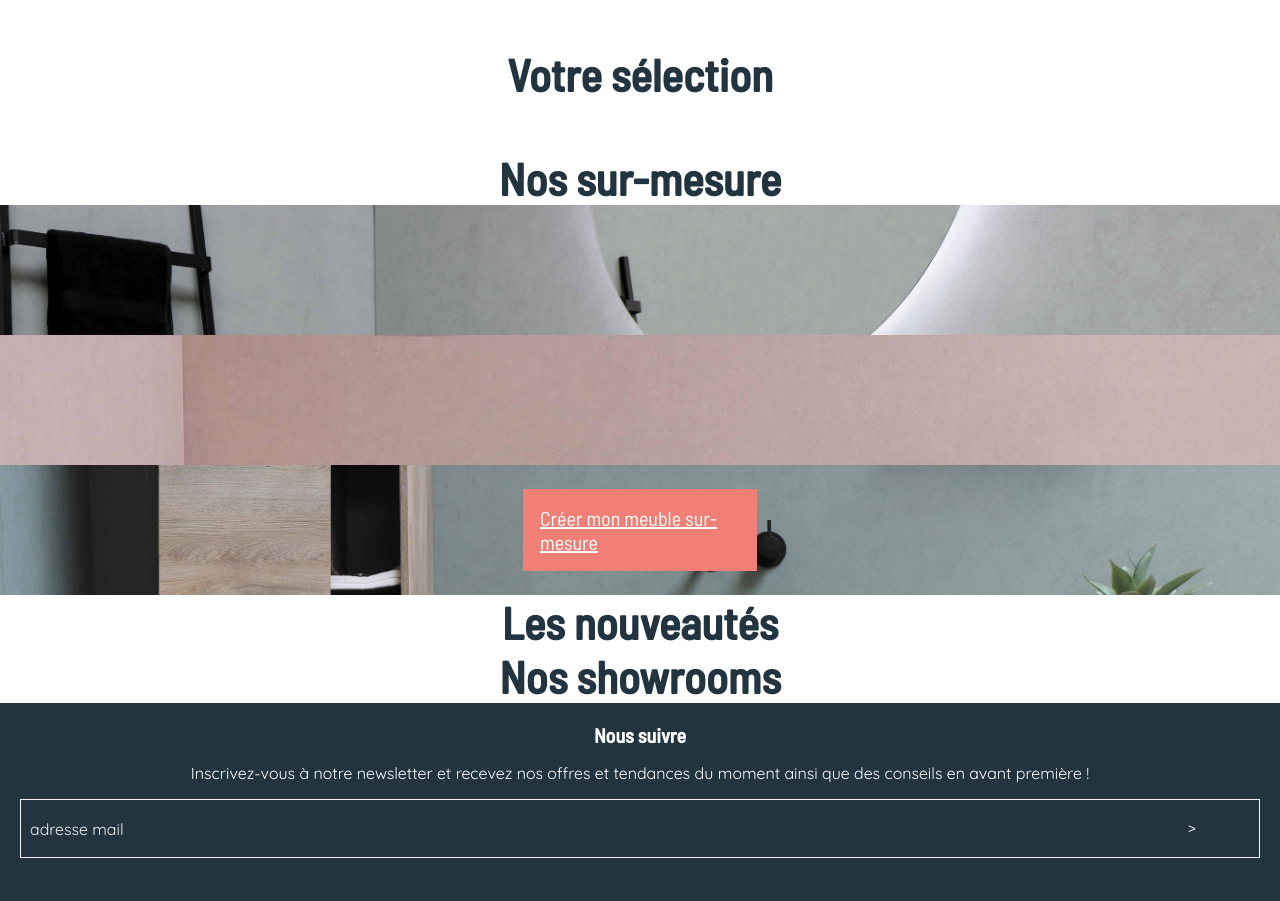
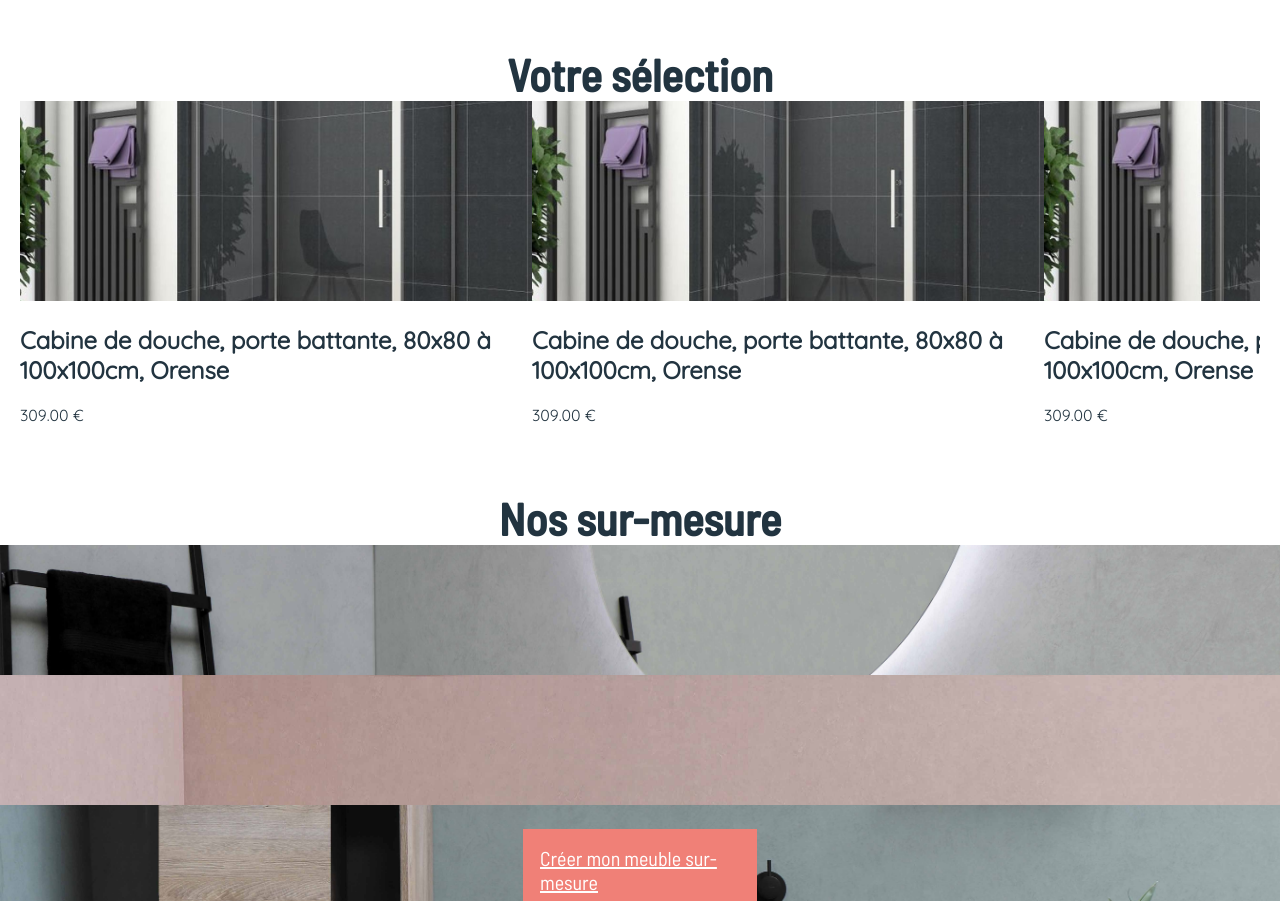
Before and after one commit to Manon-Bonnet/baniera, a plain HTML site: page index.html in a window 1280 px wide. Shown: the part 1018-1919 px from the top of the page. Drawn offline with Linux system fonts and the light colour scheme.

Commit message:
[hml/css] slider structure

```diff
--- a/index.html
+++ b/index.html
@@ -473,10 +473,34 @@
 
     <section>
       <h1>Votre sélection</h1>
-      <div>
-        <article></article>
-        <article></article>
-        <article></article>
+      <div class="slider">
+        <div class="slides flex">
+          <article>
+            <img src="src/images/cabine-de-douche-140x80x190cm-porte-de-douche-pa.jpg">
+            <h2>Cabine de douche, porte battante, 80x80 à 100x100cm, Orense</h2>
+            <p>309.00 €</p>
+          </article>
+          <article>
+            <img src="src/images/cabine-de-douche-140x80x190cm-porte-de-douche-pa.jpg">
+            <h2>Cabine de douche, porte battante, 80x80 à 100x100cm, Orense</h2>
+            <p>309.00 €</p>
+          </article>
+          <article>
+            <img src="src/images/cabine-de-douche-140x80x190cm-porte-de-douche-pa.jpg">
+            <h2>Cabine de douche, porte battante, 80x80 à 100x100cm, Orense</h2>
+            <p>309.00 €</p>
+          </article>
+          <article>
+            <img src="src/images/cabine-de-douche-140x80x190cm-porte-de-douche-pa.jpg">
+            <h2>Cabine de douche, porte battante, 80x80 à 100x100cm, Orense</h2>
+            <p>309.00 €</p>
+          </article>
+          <article>
+            <img src="src/images/cabine-de-douche-140x80x190cm-porte-de-douche-pa.jpg">
+            <h2>Cabine de douche, porte battante, 80x80 à 100x100cm, Orense</h2>
+            <p>309.00 €</p>
+          </article>
+        </div>
       </div>
     </section>
 
--- a/src/css/main.css
+++ b/src/css/main.css
@@ -310,6 +310,25 @@ figcaption{
 
 section:nth-child(5){
   padding: 20px;
+}
+
+.slider{
+  width: 100%;
+  overflow: hidden;
+}
+
+.slides{
+  width: fit-content;
+}
+
+.slides img{
+  height: 200px;
+  width: 40vw;
+  object-fit: cover;
+}
+
+.slides article{
+  width: 40vw;
 }
 
 /*---------------- 5th section - Sur-mesure */
```
